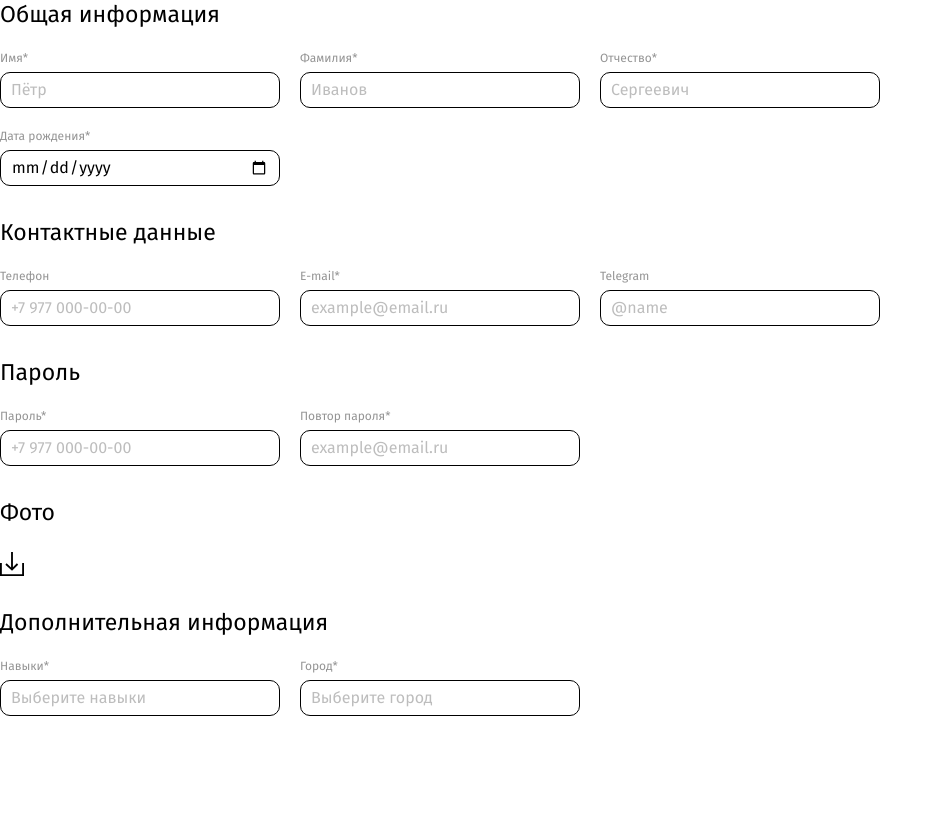
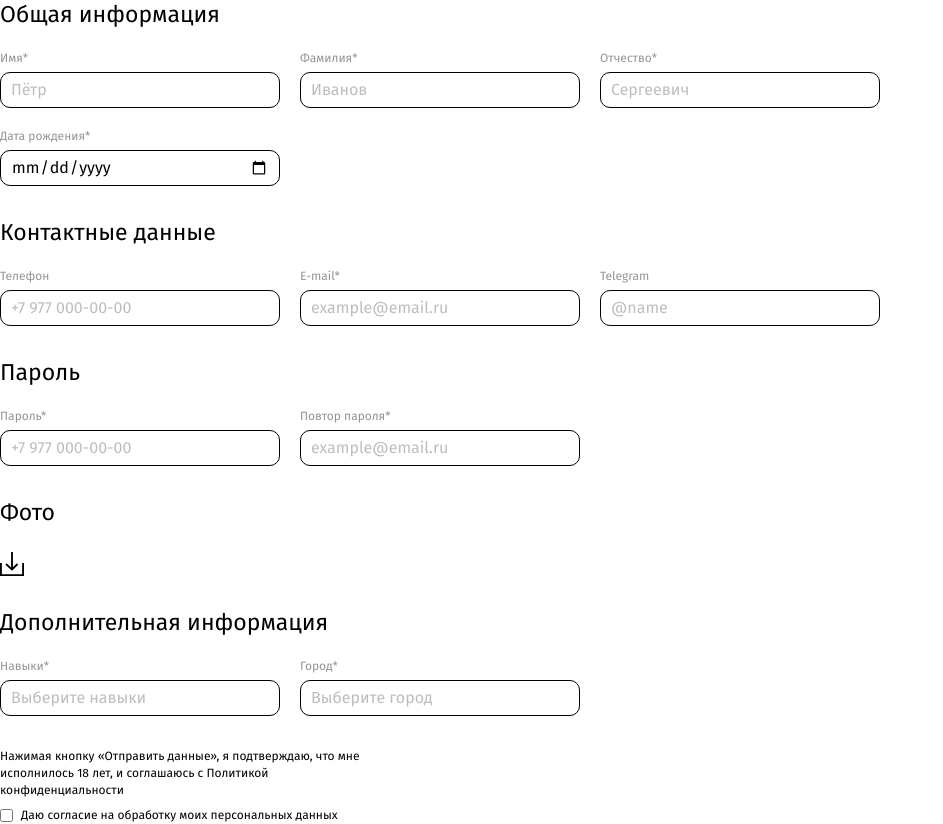
Before and after one commit to volunteers-for-city-projects/volunteers-frontend, a React (Create React App) app: page /# in a window 1280 px wide. Shown: the whole page, without its empty margins (0-943 px from the left). Before the commit the page ends 800 px from the top, so only its background shows below. Built offline with nearby package versions, Linux system fonts and the light colour scheme.

Commit message:
feat: add VolunteerSignupForm' text and confirm checkbox

```diff
--- a/src/components/VolunteerSignupForm/VolunteerSignupForm.jsx
+++ b/src/components/VolunteerSignupForm/VolunteerSignupForm.jsx
@@ -18,6 +18,25 @@ export default function VolunteerSignupForm({
 			{...restProps}
 		>
 			{children}
+			<div className=" volunteer-signup-form__text-content">
+				<p className="volunteer-signup-form__text">
+					Нажимая кнопку «Отправить данные», я подтверждаю, что мне исполнилось
+					18 лет, и соглашаюсь с Политикой конфиденциальности
+				</p>
+
+				<label
+					htmlFor="volunteer-signup-form"
+					className="volunteer-signup-form__text"
+				>
+					<input
+						id="volunteer-signup-form"
+						name="volunteer-signup-form"
+						type="checkbox"
+						className="volunteer-signup-form__input"
+					/>
+					Даю согласие на обработку моих персональных данных
+				</label>
+			</div>
 		</form>
 	);
 }
--- a/src/components/VolunteerSignupForm/VolunteerSignupForm.scss
+++ b/src/components/VolunteerSignupForm/VolunteerSignupForm.scss
@@ -4,4 +4,30 @@
 	display: flex;
 	flex-direction: column;
 	gap: 32px;
+
+	&__text {
+		&-content {
+			display: flex;
+			flex-direction: column;
+			gap: 8px;
+		}
+
+		margin: 0;
+
+		width: 381px;
+		color: #000;
+
+		font-family: Fira Sans;
+		font-size: 12px;
+		font-style: normal;
+		font-weight: 400;
+		line-height: 17px; /* 141.667% */
+
+		display: flex;
+		align-items: center;
+	}
+
+	&__input {
+		margin: 0 8px 0 0;
+	}
 }
```
Also changed, not shown: src/components/Pushbutton/Pushbutton.jsx (added, +59 -0 lines), src/components/Pushbutton/pushbutton.scss (added, +53 -0 lines), 2 other files (tests, documents, lock files or other folders).
